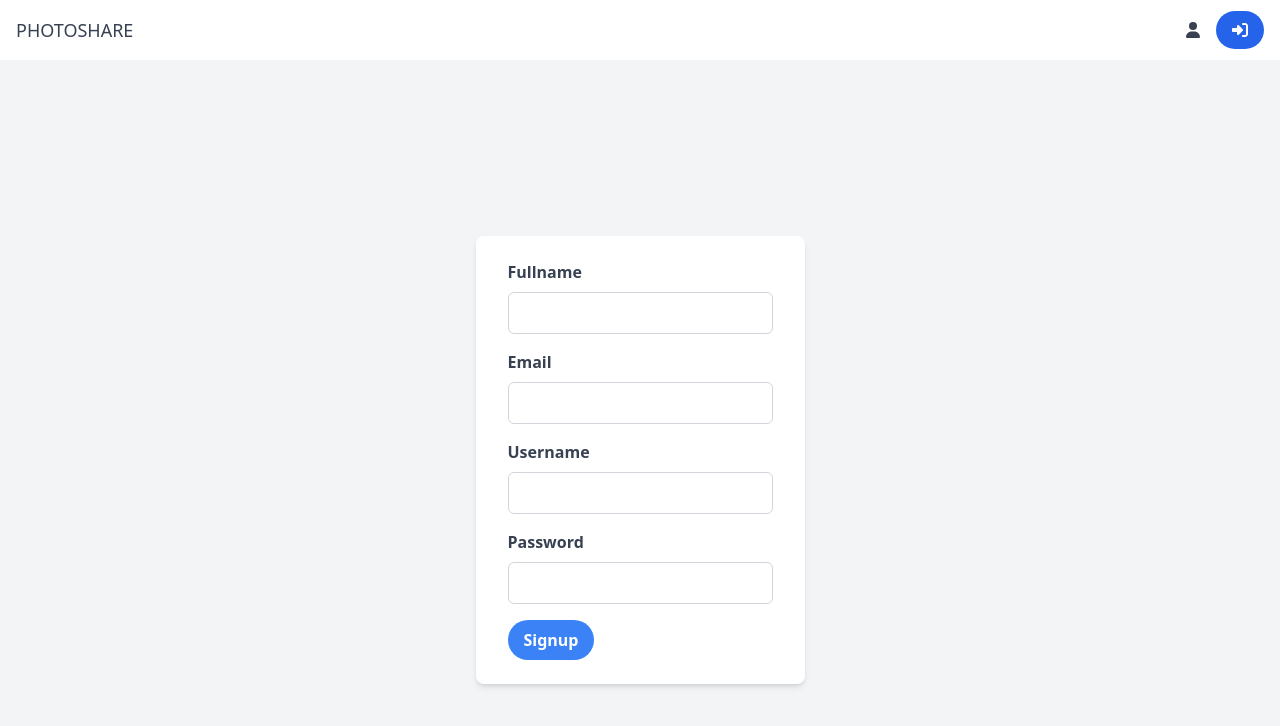
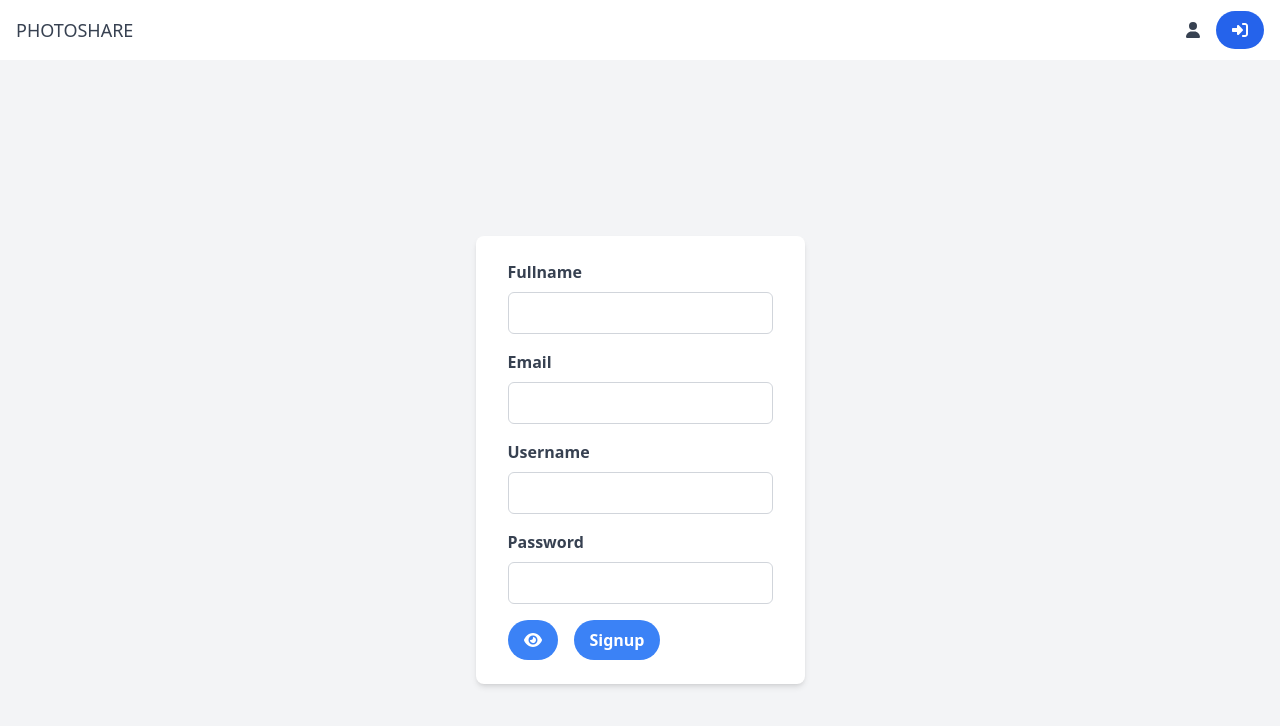
Before and after one commit to PARASMANI-KHUNTE/Photoshare_, a React (Vite) app: page /signup in a window 1280 px wide. Shown: the top 726 px of the page. Built offline with nearby package versions, Linux system fonts and the light colour scheme.

Commit message:
added eye to show password in signup and login

```diff
--- a/src/Components/Auth/Login.jsx
+++ b/src/Components/Auth/Login.jsx
@@ -2,7 +2,8 @@ import { useState } from 'react';
 import axios from 'axios';
 import { useNavigate, Link } from 'react-router-dom'; // Added Link for forgot password navigation
 import {  toast } from 'react-toastify';
-
+import { FontAwesomeIcon } from '@fortawesome/react-fontawesome';
+import {  faEye  , faEyeSlash} from '@fortawesome/free-solid-svg-icons';
 import AuthNav from './AuthNav';
 
 
@@ -80,7 +81,7 @@ const Login = () => {
         {errorMessage && <p className="text-red-500 mb-4">{errorMessage}</p>}
         <div className="mb-4 flex justify-between space-x-4">
           <button onClick={togglePasswordVisibility} className="togglePassword bg-blue-500 hover:bg-blue-700 text-white font-bold py-2 px-4 rounded-full">
-            {showPassword ? 'Hide Password' : 'Show Password'}
+            {showPassword ? <FontAwesomeIcon icon={faEyeSlash} /> : <FontAwesomeIcon icon={faEye} />}
           </button>
           <button type="submit" className="bg-blue-500 hover:bg-blue-700 text-white font-bold py-2 px-4 rounded-full">
             Login
--- a/src/Components/Auth/Signup.jsx
+++ b/src/Components/Auth/Signup.jsx
@@ -3,11 +3,14 @@ import axios from 'axios';
 import { useNavigate  } from 'react-router-dom';  // Changed to useNavigate for React Router v6
 import AuthNav from './AuthNav';
 import {  toast } from 'react-toastify';
+import { FontAwesomeIcon } from '@fortawesome/react-fontawesome';
+import {  faEye  , faEyeSlash} from '@fortawesome/free-solid-svg-icons';
 const Signup = () => {
   const baseUrl = "https://photoshare-backend.onrender.com/"
   const navigate = useNavigate();  // Changed to useNavigate
   const [formData, setFormData] = useState({ Fullname: '', Email: '', Username: '', Password: '' });
   const [error, setError] = useState(null);  // Optional: to handle any error message from the server
+  const [showPassword, setShowPassword] = useState(false);
 
   const handleChange = (e) => {
     const { name, value } = e.target;
@@ -38,6 +41,11 @@ const Signup = () => {
       console.error('Error sending signup data:', error);  // Handle network or other errors
       setError('An error occurred. Please try again later.');  // Set an error message
     }
+  };
+
+  const togglePasswordVisibility = (e) => {
+    e.preventDefault();
+    setShowPassword(!showPassword);
   };
 
   return (
@@ -81,7 +89,7 @@ const Signup = () => {
         <div className="mb-4">
           <label htmlFor="Password" className="block text-gray-700 font-bold mb-2">Password</label>
           <input
-            type="password"
+            type={showPassword ? 'text' : 'password'}
             name="Password"
             onChange={handleChange}
             value={formData.Password}
@@ -90,9 +98,15 @@ const Signup = () => {
           />
         </div>
         {error && <p className="text-red-500">{error}</p>} {/* Optional: Display error message */}
+        <div className='space-x-4'>
+        <button onClick={togglePasswordVisibility} className="togglePassword bg-blue-500 hover:bg-blue-700 text-white font-bold py-2 px-4 rounded-full">
+            {showPassword ? <FontAwesomeIcon icon={faEyeSlash} /> : <FontAwesomeIcon icon={faEye} />}
+          </button>
         <button type="submit" className="bg-blue-500 hover:bg-blue-700 text-white font-bold py-2 px-4 rounded-full">
+
           Signup
         </button>
+        </div>
       </form>
       </div>
 
--- a/src/Components/Main/PostForm.jsx
+++ b/src/Components/Main/PostForm.jsx
@@ -3,7 +3,7 @@ import axios from 'axios';
 import { useNavigate } from 'react-router-dom';
 import { toast } from 'react-toastify';
 import { FontAwesomeIcon } from '@fortawesome/react-fontawesome';
-import {  faUpload , faCloudUploadAlt } from '@fortawesome/free-solid-svg-icons';
+import {  faUpload , faCloudUploadAlt  } from '@fortawesome/free-solid-svg-icons';
 // import Cookies from 'js-cookie'; // Import js-cookie for cookie handling
 import Navbar from './Navbar';
 const PostForm = () => {
```
